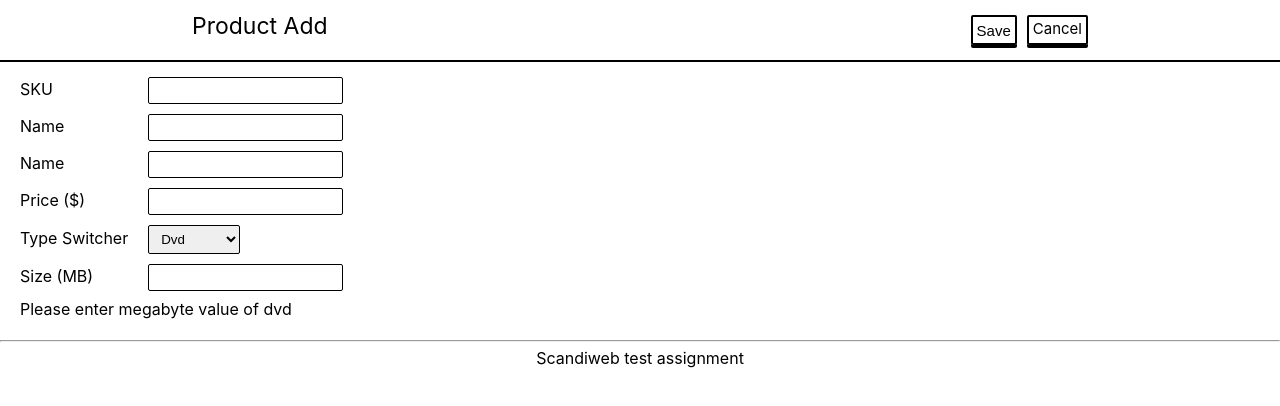
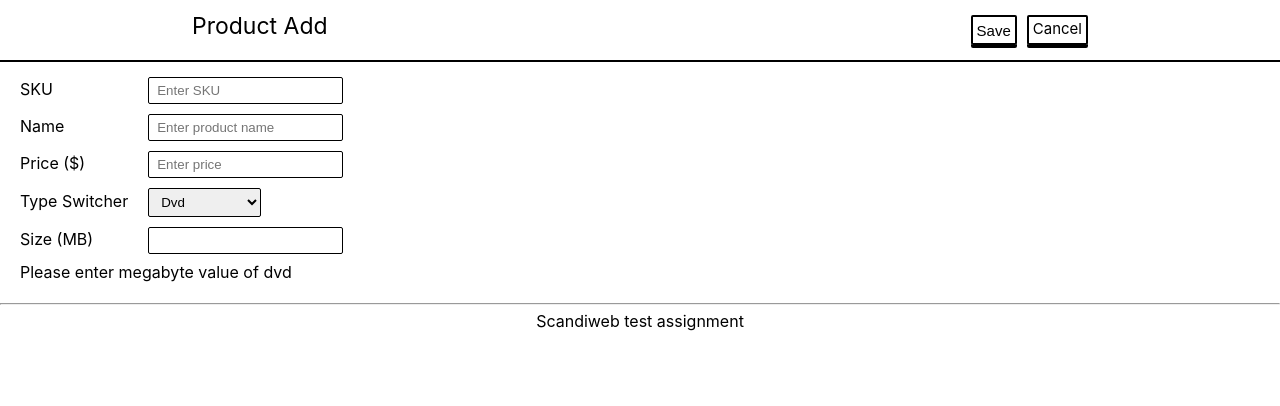
Before and after one commit to kaangrbz/scandiweb-test-project, a React (Create React App) app: page /addproduct in a window 1280 px wide. Shown: the top 406 px of the page. Built offline with nearby package versions, Linux system fonts and the light colour scheme.

Commit message:
Added placeholders, updated minor styles

```diff
--- a/src/pages/AddProduct.tsx
+++ b/src/pages/AddProduct.tsx
@@ -122,29 +122,44 @@ const AddProduct: ComponentType<Props> = (props) => {
             </div>
             <main className="content">
                 <form id="product_form">
-                    <table className="product-table">
+                    <table className="product-table w-full">
+                        <tbody>
                             <tr>
                                 <td>SKU</td>
                                 <td>
-                                <input type="text" id="sku" ref={sku_ref} />
+                                    <input
+                                        type="text"
+                                        id="sku"
+                                        placeholder="Enter SKU"
+                                        ref={sku_ref}
+                                    />
                                 </td>
                             </tr>
                             <tr>
                                 <td>Name</td>
                                 <td>
-                                <input type="text" id="name" ref={name_ref} />
-                            </td>
-                        </tr>
-                        <tr>
-                            <td>Name</td>
-                            <td>
-                                <input type="text" id="name" ref={name_ref} />
+                                    <input
+                                        type="text"
+                                        id="name"
+                                        placeholder="Enter product name"
+                                        ref={name_ref}
+                                    />
                                 </td>
                             </tr>
                             <tr>
                                 <td>Price ($)</td>
                                 <td>
-                                <input type="number" id="price" ref={price_ref} onKeyDown={(e) => ["e", "E", "+", "-"].includes(e.key) && e.preventDefault()}/>
+                                    <input
+                                        type="number"
+                                        id="price"
+                                        ref={price_ref}
+                                        placeholder="Enter price"
+                                        onKeyDown={(e) =>
+                                            ['e', 'E', '+', '-'].includes(
+                                                e.key
+                                            ) && e.preventDefault()
+                                        }
+                                    />
                                 </td>
                             </tr>
                             <tr>
@@ -155,20 +170,22 @@ const AddProduct: ComponentType<Props> = (props) => {
                                         ref={type_ref}
                                         onChange={handleSelectChange}
                                     >
-                                    <option value="dvd" selected>
-                                        Dvd
+                                        <option value="" disabled>
+                                            Choose type
                                         </option>
+                                        <option value="dvd">Dvd</option>
                                         <option value="book">Book</option>
-                                    <option value="furniture">Furniture</option>
+                                        <option value="furniture">
+                                            Furniture
+                                        </option>
                                     </select>
                                 </td>
                             </tr>
                             {specialProperties}
                             <tr>
-                            <td colSpan={2}>
-                                {typeText}
-                            </td>
+                                <td colSpan={2}>{typeText}</td>
                             </tr>
+                        </tbody>
                     </table>
                 </form>
             </main>
```
Lines whose indentation alone changed are shown as unchanged.
